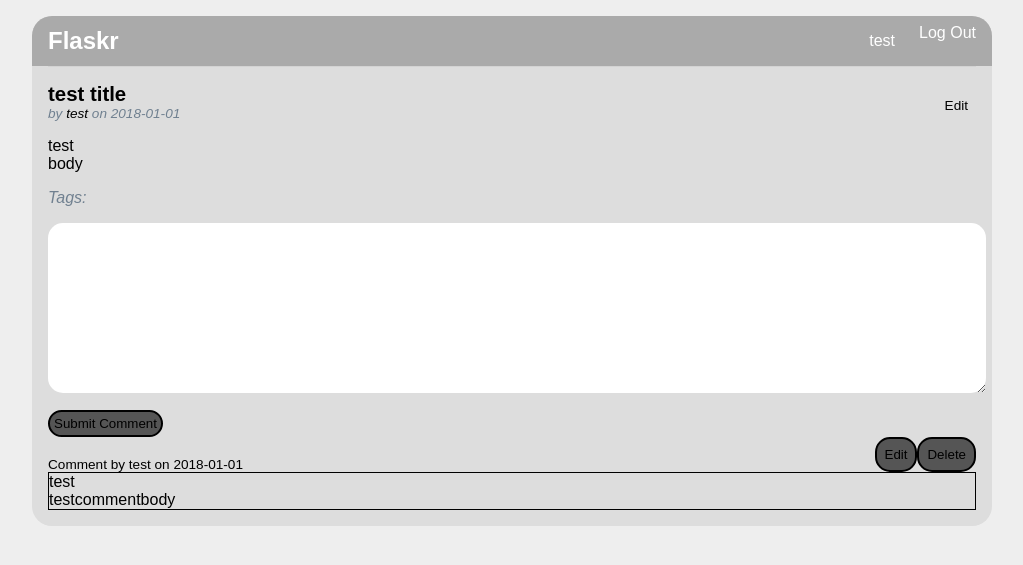
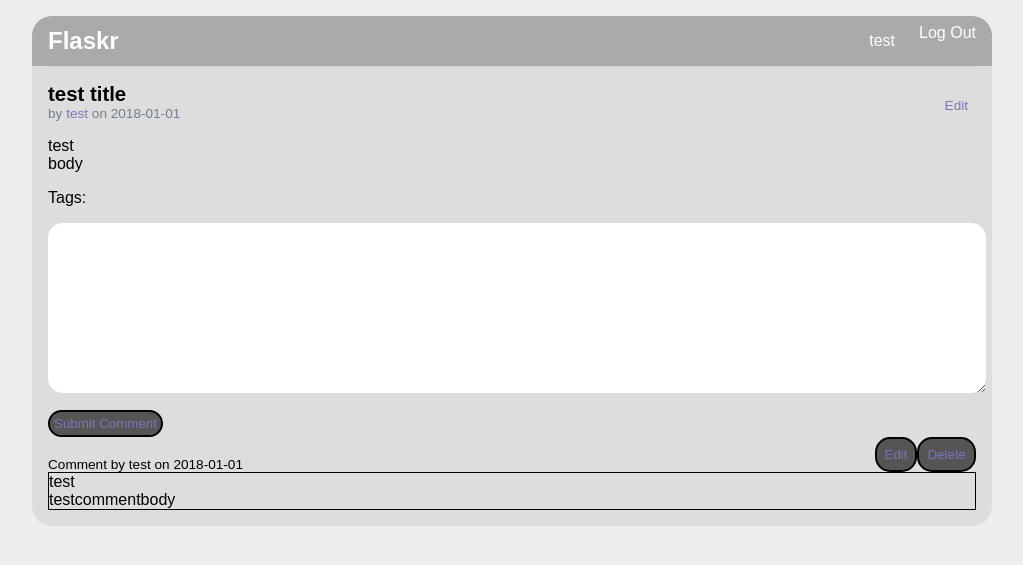
Before and after one commit to Ketil-A/forum, a Flask app: page /1/ in a window 1280 px wide. Shown: the top 565 px of the page, without its empty margins (128-1151 px from the left). Run offline with Flask 2, Linux system fonts and the light colour scheme; the visitor is signed in with stand-in values (Sample User, id 1); data comes from the database, SQL or seed files in the repository; data that the repository does not hold is empty.

Commit message:
Better tag layout

```diff
--- a/flaskr/static/style.css
+++ b/flaskr/static/style.css
@@ -65,6 +65,10 @@ nav ul li a, nav ul li span, header .action {
   padding: 0 1rem 1rem;
 }
 
+.content .action {
+  color: #77b;
+}
+
 .content > header {
   border-bottom: 1px solid lightgray;
   display: flex;
@@ -100,7 +104,18 @@ nav ul li a, nav ul li span, header .action {
 
 .post .about {
   color: slategray;
-  font-style: italic;
+}
+
+.post .about a {
+  color: #77b;
+}
+
+.post p a {
+  color: #77b;
+  background-color: #eee;
+  padding-left: 7px;
+  padding-right: 7px;
+  border-radius: 10px;
 }
 
 .post .body {
--- a/flaskr/templates/blog/create.html
+++ b/flaskr/templates/blog/create.html
@@ -12,6 +12,6 @@
     <textarea name="body" id="body">{{ request.form['body'] }}</textarea>
     <label for="tags">Tags</label>
     <input name="tags" id="tags" value="{{ request.form['tags'] }}">
-    <input type="submit" value="Save">
+    <input type="submit" value="Post">
   </form>
 {% endblock %}
--- a/flaskr/templates/blog/post.html
+++ b/flaskr/templates/blog/post.html
@@ -25,7 +25,7 @@
         {% endif %}
       </header>
       <p class="body">{{ post['body'] }}</p>
-      <p class="about">Tags: {% for tag in tags %} <a href="{{ url_for('blog.bytag', tag=tag['tag_text'])}}">{{tag['tag_text']}}</a> {% endfor %}</p>
+      <p class="tag">Tags: {% for tag in tags %} <a href="{{ url_for('blog.bytag', tag=tag['tag_text'])}}">{{tag['tag_text']}}</a> {% endfor %}</p>
     </article>
     <div>
       <textarea class="commentTextArea" id="newCommentText"></textarea>
```
